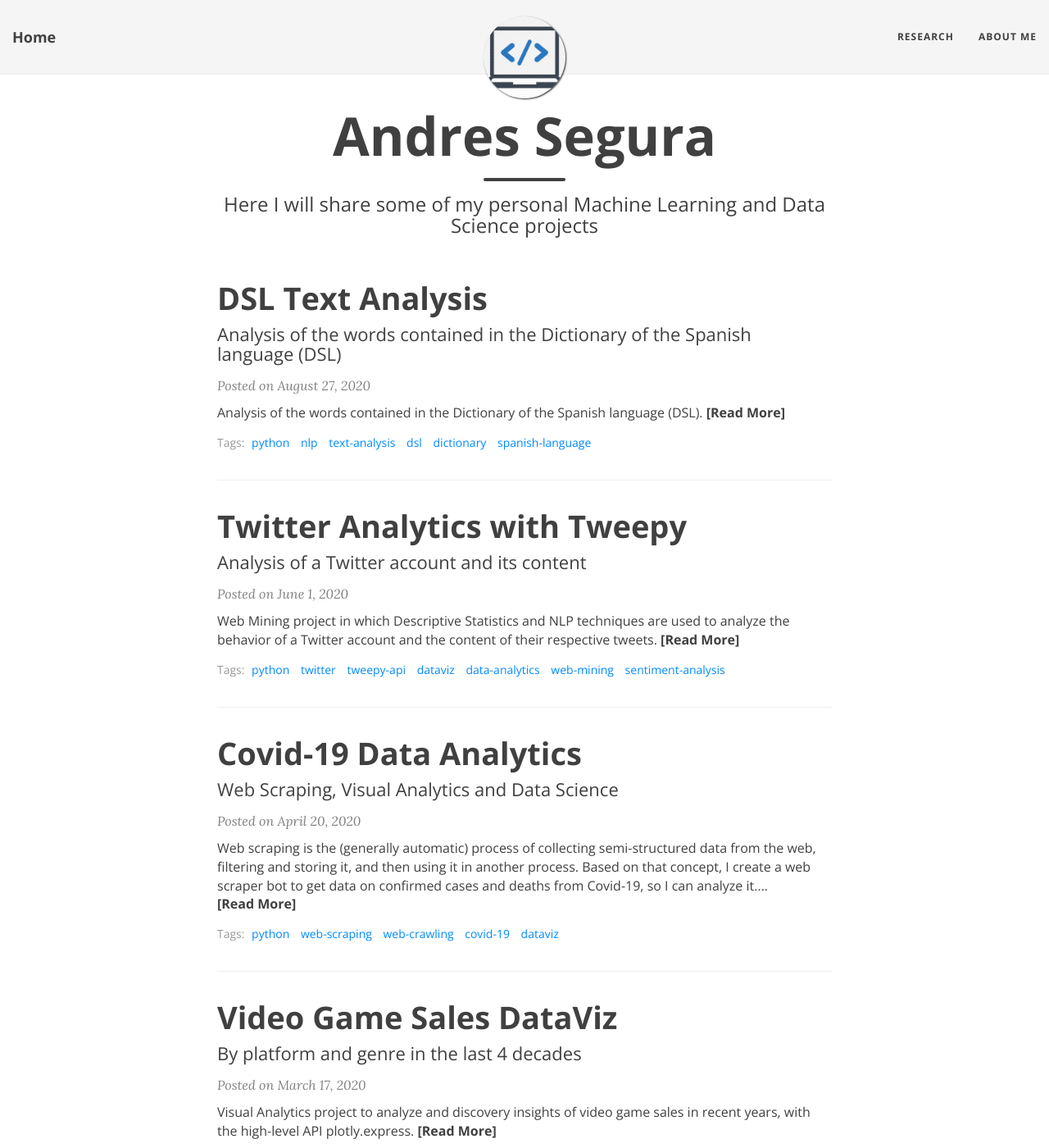
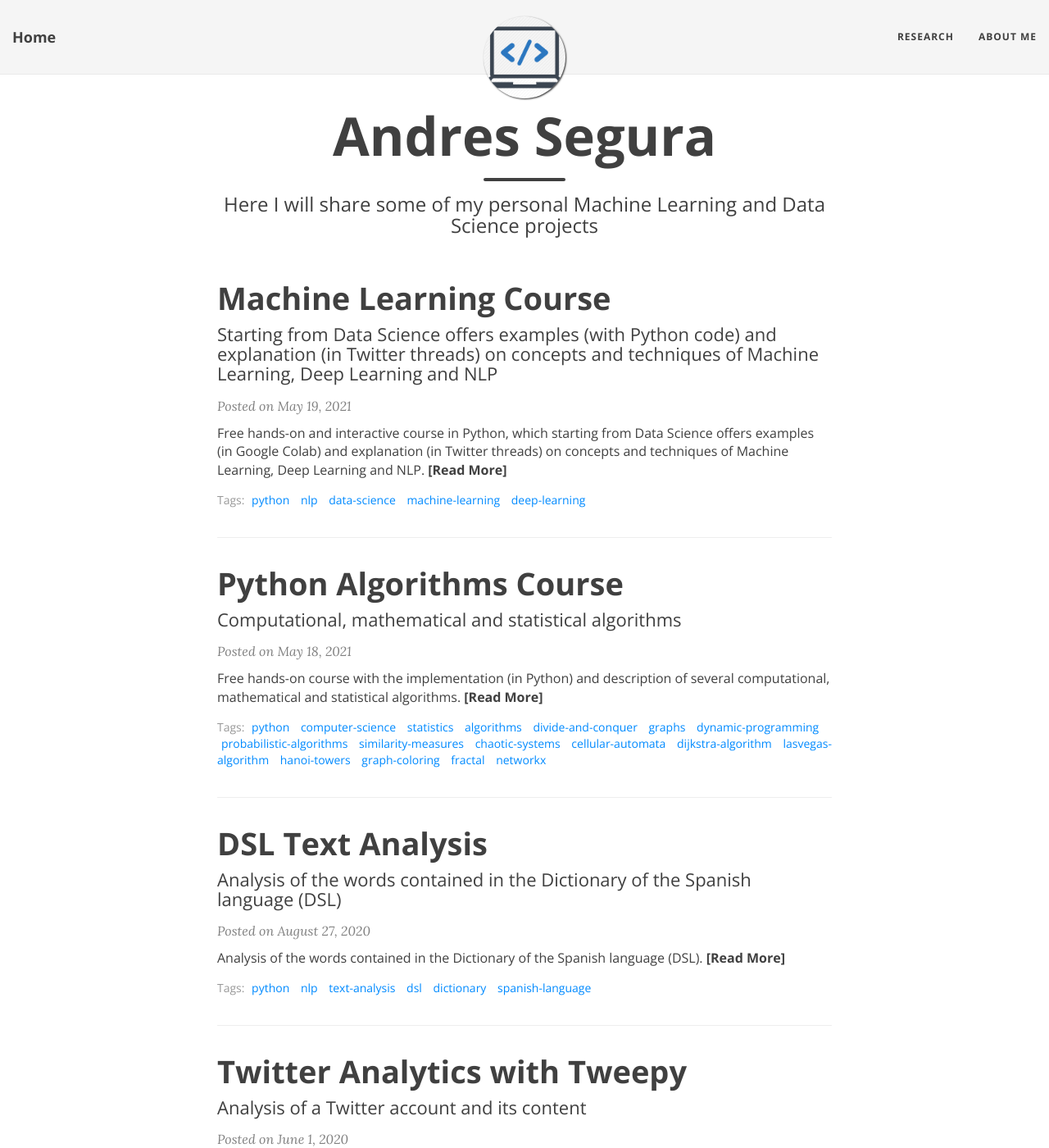
Before and after one commit to ansegura7/ansegura7.github.io, a Jekyll site: the page built from index.html, in a window 1280 px wide and 1400 px high. Shown: the whole window at 82% size. Built offline with Jekyll 4.4.1, drawn with Linux system fonts in a browser that asks for light colours; nearby versions of some CDN libraries; the list of posts is cut into pages by our own code; some of the changed text lies outside the part shown.

Commit message:
Update Posts
- Updated Algorithms
- Added Machine Learning

```diff
--- a/_posts/2019-12-30-algorithms.md
+++ b/_posts/2021-05-18-algorithms.md
@@ -1,6 +1,6 @@
 ---
 layout: post
-title: Algorithms
+title: Python Algorithms Course
 subtitle: Computational, mathematical and statistical algorithms
 gh-url: https://ansegura7.github.io/Algorithms/
 gh-repo: ansegura7/Algorithms
@@ -9,9 +9,9 @@ tags: [python, computer-science, statistics, algorithms, divide-and-conquer, gra
 comments: true
 ---
 
-Repository with the implementation (in Python) and description of several computational, mathematical and statistical algorithms.
+Free hands-on course with the implementation (in Python) and description of several computational, mathematical and statistical algorithms.
 
-Although it is not intended to have the formal rigor of a book, it was tried to be as faithful as possible to the original algorithms, only by adding variants, when these were necessary for didactic purposes.
+Although it is not intended to have the formal rigor of a book, we tried to be as faithful as possible to the original algorithms and methods, only adding variants, when these were necessary for didactic purposes.
 
 ### Algorithm
 In mathematics and computer science, an algorithm is a finite sequence of well-defined, computer-implementable instructions, typically to solve a class of problems or to perform a computation.
--- /dev/null
+++ b/_posts/2021-05-19-machine-learning.md
@@ -0,0 +1,22 @@
+---
+layout: post
+title: Machine Learning Course
+subtitle: Starting from Data Science offers examples (with Python code) and explanation (in Twitter threads) on concepts and techniques of Machine Learning, Deep Learning and NLP
+gh-url: https://ansegura7.github.io/MachineLearning/
+gh-repo: ansegura7/MachineLearning
+gh-badge: [watch, star, fork, follow]
+tags: [python, nlp, data-science, machine-learning, deep-learning]
+comments: true
+---
+
+Free hands-on and interactive course in Python, which starting from Data Science offers examples (in Google Colab) and explanation (in Twitter threads) on concepts and techniques of Machine Learning, Deep Learning and NLP.
+
+Although it is not intended to have the formal rigor of a book, we tried to be as faithful as possible to the original algorithms and methods, only adding variants, when these were necessary for didactic purposes.
+
+### Content
+- Data Science
+- Machine Learning
+- Deep Learning
+- Natural Language Processing
+
+Click [here](https://ansegura7.github.io/MachineLearning/) to see the project and the repository.
```
